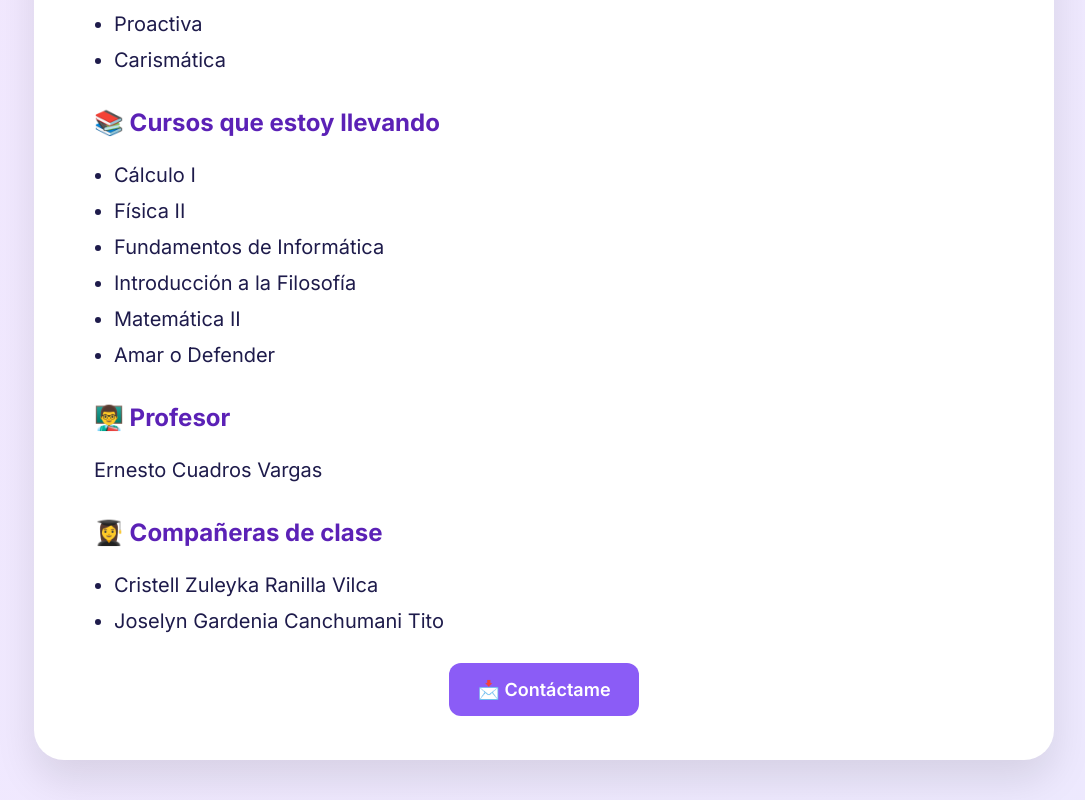
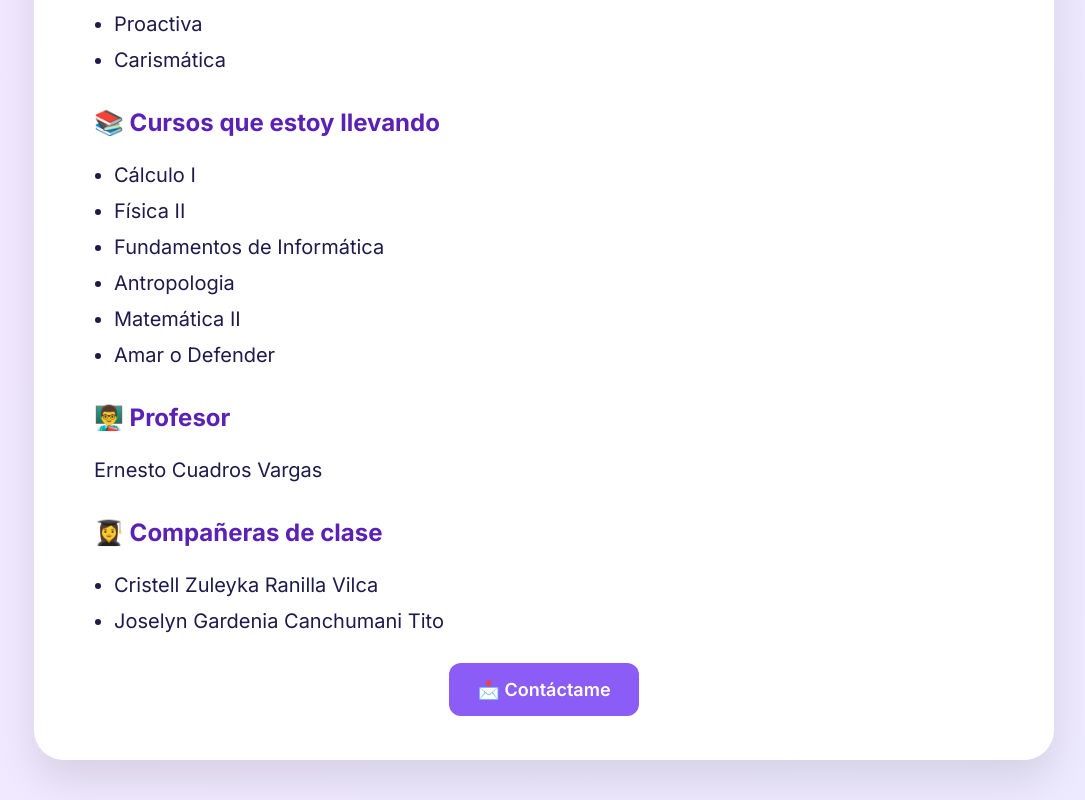
Before and after one commit to Kimberly230705/Kinverli-Rodriguez-Escarza, a plain HTML site: page index.html in a window 1280 px wide. Shown: the part 684-1484 px from the top of the page, without its empty margins (96-1181 px from the left). Drawn offline with Linux system fonts and the light colour scheme.

Commit message:
Update index.html

```diff
--- a/index.html
+++ b/index.html
@@ -83,7 +83,7 @@
       <li>Cálculo I</li>
       <li>Física II</li>
       <li>Fundamentos de Informática</li>
-      <li>Introducción a la Filosofía</li>
+      <li>Antropologia</li>
       <li>Matemática II</li>
       <li>Amar o Defender</li>
     </ul>
```
